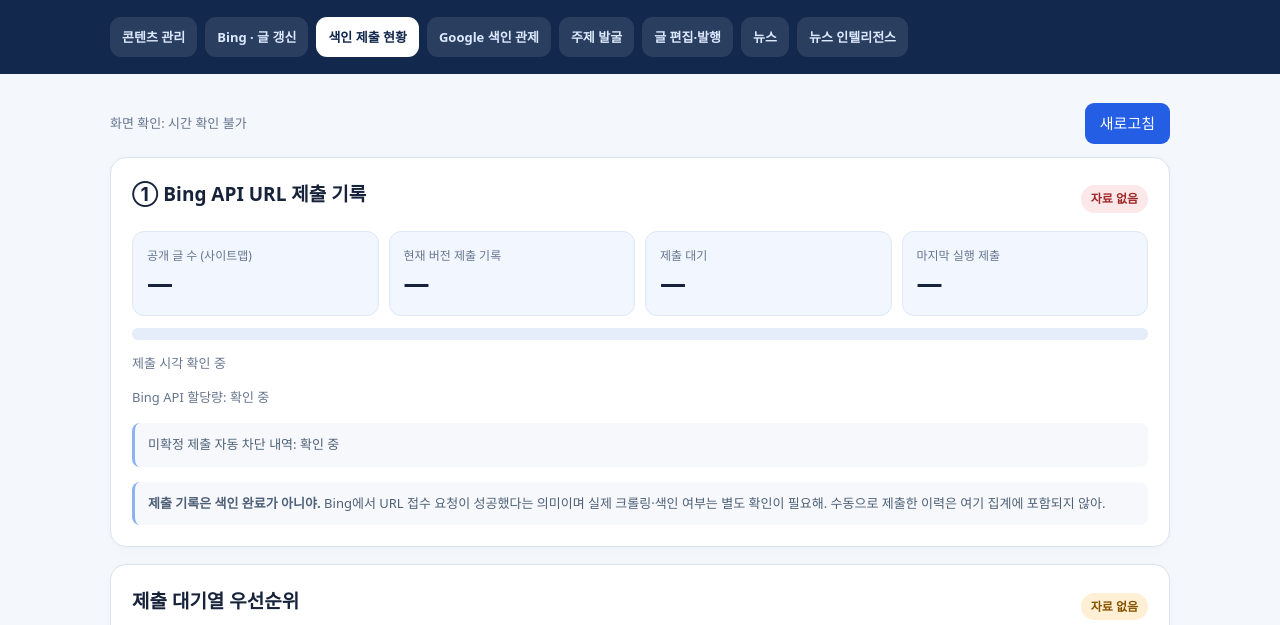
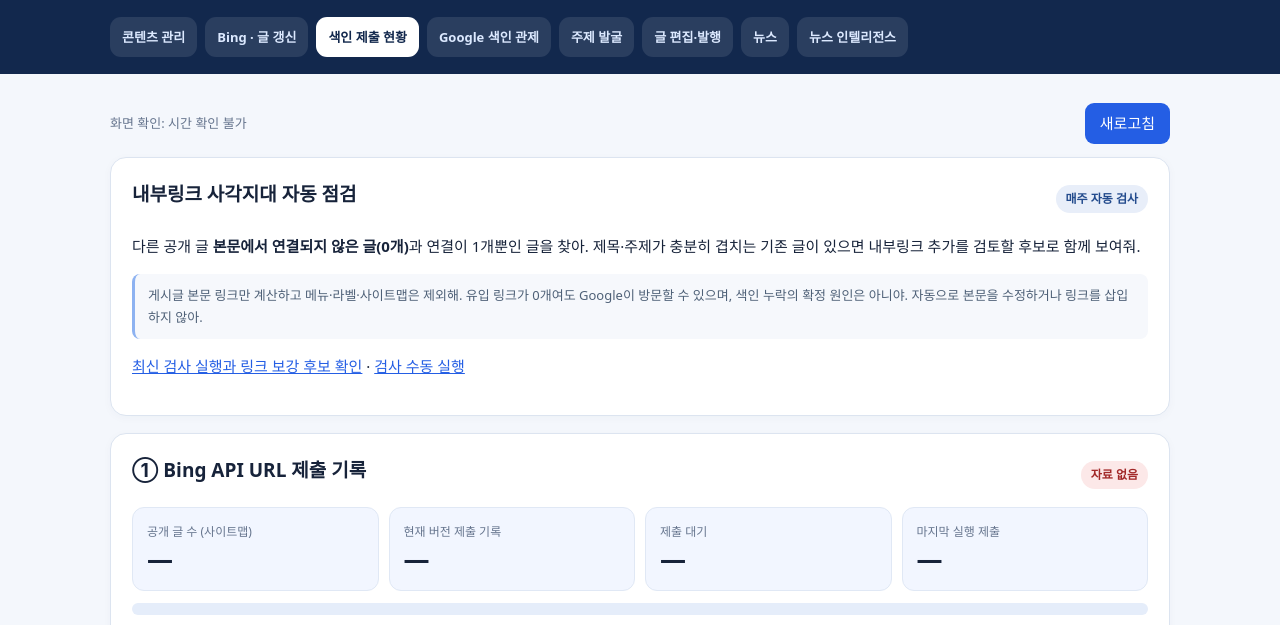
Before and after one commit to wiclab/blogger-manager, a plain HTML site: page indexing.html in a window 1280 px wide. Shown: the part 95-720 px from the top of the page. Drawn offline with Linux system fonts and the light colour scheme; no server answers.

Commit message:
feat(indexing-ui): surface weekly in-body internal-link gap report

```diff
--- a/indexing.html
+++ b/indexing.html
@@ -38,6 +38,12 @@
 <main class="wrap">
 <div class="actions"><span id="refreshed" class="muted">보고서 불러오는 중</span><button id="refresh" type="button" class="button">새로고침</button></div>
 <div class="layout" style="margin-top:13px">
+<section class="panel full" aria-labelledby="link-gap-title">
+  <div class="titleline"><h2 id="link-gap-title">내부링크 사각지대 자동 점검</h2><span class="badge">매주 자동 검사</span></div>
+  <p>다른 공개 글 <strong>본문에서 연결되지 않은 글(0개)</strong>과 연결이 1개뿐인 글을 찾아. 제목·주제가 충분히 겹치는 기존 글이 있으면 내부링크 추가를 검토할 후보로 함께 보여줘.</p>
+  <p class="note">게시글 본문 링크만 계산하고 메뉴·라벨·사이트맵은 제외해. 유입 링크가 0개여도 Google이 방문할 수 있으며, 색인 누락의 확정 원인은 아니야. 자동으로 본문을 수정하거나 링크를 삽입하지 않아.</p>
+  <p><a href="https://github.com/wiclab/blogger-manager/actions/workflows/internal-link-audit.yml" target="_blank" rel="noopener noreferrer">최신 검사 실행과 링크 보강 후보 확인</a> · <a href="https://github.com/wiclab/blogger-manager/actions/workflows/internal-link-audit.yml" target="_blank" rel="noopener noreferrer">검사 수동 실행</a></p>
+</section>
 <section class="panel full">
 <div class="titleline"><h2>① Bing API URL 제출 기록</h2><span id="submission-status" class="badge">확인 중</span></div>
 <div class="cards">
```
